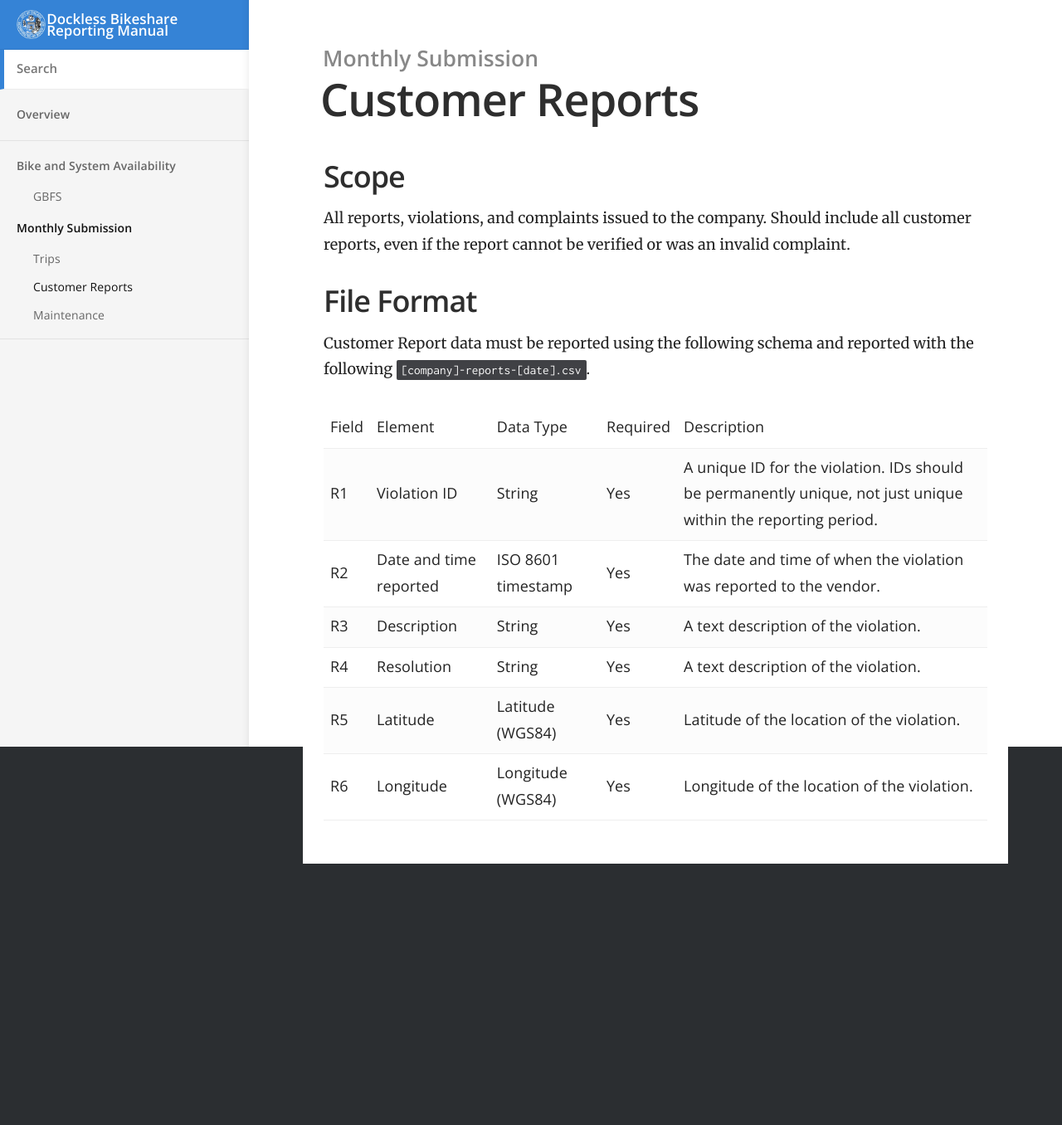
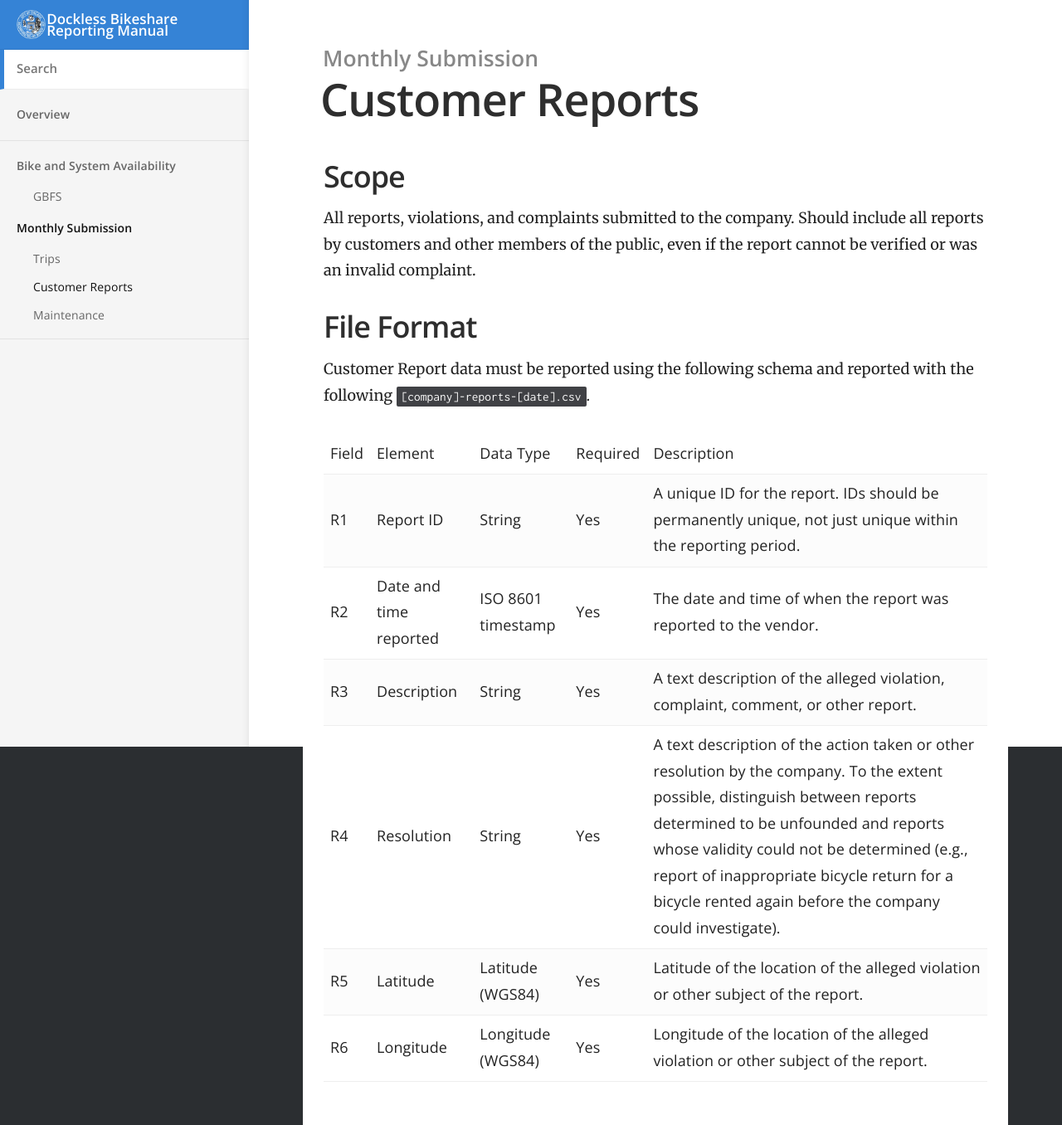
Before and after one commit to Chicago/dockless-bikeshare-reporting-manual, a Jekyll site: the page built from _docs/reports.md, in a window 1280 px wide. Shown: the whole page at 83% size. Built offline with Jekyll 4.4.1, drawn with Linux system fonts in a browser that asks for light colours; before the commit the page ends 1041 px from its top, so only the background shows below that.

Commit message:
Update reports.md
Edited to refer more consistently to reports, in general, instead of violations. Fleshed out Resolution description (needs review).

```diff
--- a/_docs/reports.md
+++ b/_docs/reports.md
@@ -6,16 +6,16 @@ order: 2
 
 ## Scope
 
-All reports, violations, and complaints issued to the company. Should include all customer reports, even if the report cannot be verified or was an invalid complaint.
+All reports, violations, and complaints submitted to the company. Should include all reports by customers and other members of the public, even if the report cannot be verified or was an invalid complaint.
 
 ## File Format
 
 Customer Report data must be reported using the following schema and reported with the following `[company]-reports-[date].csv`.
 
 | Field | Element                  | Data Type           | Required | Description                                                          |
-| R1    | Violation ID             | String              | Yes      | A unique ID for the violation. IDs should be permanently unique, not just unique within the reporting period.                                       |
-| R2    | Date and time reported   | ISO 8601 timestamp  | Yes      | The date and time of when the violation was reported to the vendor.  |
-| R3    | Description              | String              | Yes      | A text description of the violation.                                 |
-| R4    | Resolution               | String              | Yes      | A text description of the violation.                                 |
-| R5    | Latitude                 | Latitude (WGS84)    | Yes      | Latitude of the location of the violation.                           |
-| R6    | Longitude                | Longitude (WGS84)   | Yes      | Longitude of the location of the violation.                          |
+| R1    | Report ID             | String              | Yes      | A unique ID for the report. IDs should be permanently unique, not just unique within the reporting period.                                       |
+| R2    | Date and time reported   | ISO 8601 timestamp  | Yes      | The date and time of when the report was reported to the vendor.  |
+| R3    | Description              | String              | Yes      | A text description of the alleged violation, complaint, comment, or other report.                                 |
+| R4    | Resolution               | String              | Yes      | A text description of the action taken or other resolution by the company. To the extent possible, distinguish between reports determined to be unfounded and reports whose validity could not be determined (e.g., report of inappropriate bicycle return for a bicycle rented again before the company could investigate).                         |
+| R5    | Latitude                 | Latitude (WGS84)    | Yes      | Latitude of the location of the alleged violation or other subject of the report.                           |
+| R6    | Longitude                | Longitude (WGS84)   | Yes      | Longitude of the location of the alleged violation or other subject of the report.                          |
```
